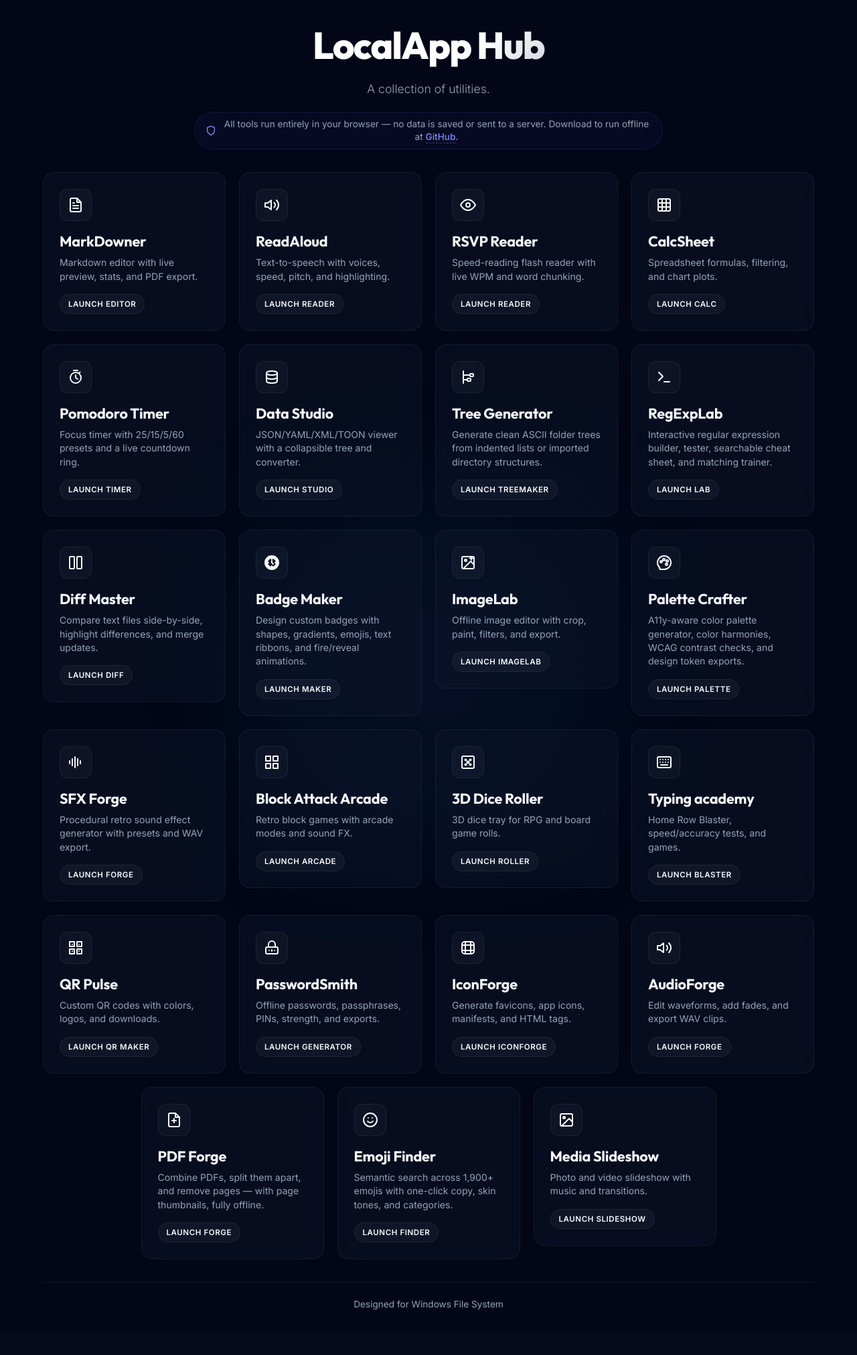
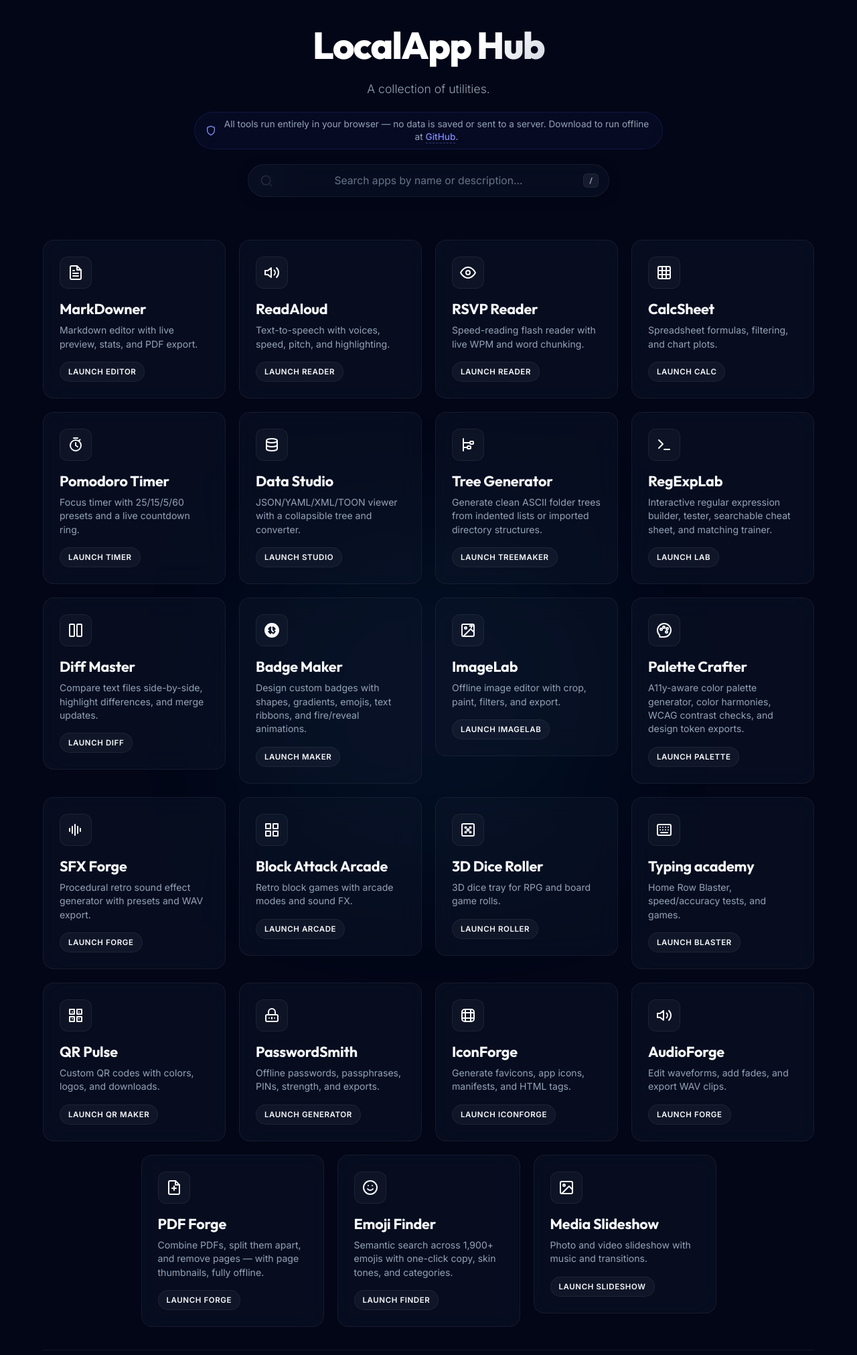
Before and after one commit to Echoshard/UtilityHub, a PHP site: page / in a window 1280 px wide. Shown: the top 2023 px of the page at 67% size. Before the commit the page ends 1955 px from the top, so only its background shows below. Run offline with PHP 8.4, Linux system fonts and the light colour scheme.

Commit message:
Search added

```diff
--- a/index.html
+++ b/index.html
@@ -52,6 +52,20 @@
                 </svg>
                 <span>All tools run entirely in your browser &mdash; no data is saved or sent to a server. Download to run offline at <a href="https://github.com/Echoshard/UtilityHub" target="_blank" rel="noopener noreferrer">GitHub</a>.</span>
             </div>
+
+            <!-- Live Search Bar -->
+            <div class="search-wrapper">
+                <div class="search-container">
+                    <svg viewBox="0 0 24 24" fill="none" stroke="currentColor" stroke-width="2" stroke-linecap="round" stroke-linejoin="round" class="search-icon">
+                        <circle cx="11" cy="11" r="8"></circle>
+                        <line x1="21" y1="21" x2="16.65" y2="16.65"></line>
+                    </svg>
+                    <input type="text" id="app-search" class="search-input" placeholder="Search apps by name or description..." autocomplete="off" spellcheck="false">
+                    <button type="button" id="search-clear-btn" class="search-clear-btn" title="Clear search">&times;</button>
+                    <span class="search-shortcut-badge">/</span>
+                </div>
+                <div id="search-counter" class="search-results-counter"></div>
+            </div>
         </header>
 
         <main class="hub-main">
@@ -490,7 +504,7 @@
                     </a>
 
                     <!-- Emoji Finder -->
-                    <a href="emojifinder/index.html" class="app-card emojifinder-card">
+                    <a href="emojifinder/index.html" class="app-card emojifinder-card" data-tags="emoji emojifinder emoticon smileys search finder copy unicode symbols skin tones reaction picker smiley search">
                         <div class="card-glow"></div>
                         <div class="card-icon-container">
                             <svg viewBox="0 0 24 24" class="card-icon" fill="none" stroke-width="2"
@@ -604,6 +618,86 @@
                 }
             });
         }
+
+        // --- LIVE SEARCH FILTERING ---
+        const searchInput = document.getElementById('app-search');
+        const searchClearBtn = document.getElementById('search-clear-btn');
+        const searchCounter = document.getElementById('search-counter');
+        const activeCards = document.querySelectorAll('.app-card:not(.disabled)');
+        const totalAppsCount = activeCards.length;
+
+        function filterApps() {
+            const query = searchInput.value.toLowerCase().trim();
+            let visibleCount = 0;
+
+            activeCards.forEach(card => {
+                const title = card.querySelector('.card-title')?.textContent.toLowerCase() || '';
+                const desc = card.querySelector('.card-description')?.textContent.toLowerCase() || '';
+                const badge = card.querySelector('.card-badge')?.textContent.toLowerCase() || '';
+                const tags = card.getAttribute('data-tags')?.toLowerCase() || '';
+
+                const matches = title.includes(query) || desc.includes(query) || badge.includes(query) || tags.includes(query);
+
+                if (matches) {
+                    card.classList.remove('search-hidden');
+                    visibleCount++;
+                } else {
+                    card.classList.add('search-hidden');
+                }
+            });
+
+            // Toggle clear button visibility
+            if (searchClearBtn) {
+                searchClearBtn.style.display = query.length > 0 ? 'block' : 'none';
+            }
+
+            // Update category section visibility if showing categories
+            if (SHOW_CATEGORIES) {
+                sections.forEach(section => {
+                    const hasVisibleCards = Array.from(section.querySelectorAll('.app-card:not(.disabled)'))
+                        .some(card => !card.classList.contains('search-hidden'));
+                    section.style.display = hasVisibleCards ? '' : 'none';
+                });
+            }
+
+            // Update result counter text
+            if (searchCounter) {
+                if (query.length === 0) {
+                    searchCounter.textContent = '';
+                } else if (visibleCount === 0) {
+                    searchCounter.textContent = 'No matching apps found';
+                } else if (visibleCount === 1) {
+                    searchCounter.textContent = 'Showing 1 app';
+                } else {
+                    searchCounter.textContent = `Showing ${visibleCount} of ${totalAppsCount} apps`;
+                }
+            }
+        }
+
+        if (searchInput) {
+            searchInput.addEventListener('input', filterApps);
+
+            // Clear search button listener
+            if (searchClearBtn) {
+                searchClearBtn.addEventListener('click', () => {
+                    searchInput.value = '';
+                    filterApps();
+                    searchInput.focus();
+                });
+            }
+
+            // Global keyboard shortcuts ('/' or 'Ctrl+K' to focus search, 'Escape' to clear and blur)
+            document.addEventListener('keydown', (e) => {
+                if ((e.key === '/' || (e.ctrlKey && e.key.toLowerCase() === 'k')) && document.activeElement !== searchInput) {
+                    e.preventDefault();
+                    searchInput.focus();
+                } else if (e.key === 'Escape' && document.activeElement === searchInput) {
+                    searchInput.value = '';
+                    filterApps();
+                    searchInput.blur();
+                }
+            });
+        }
     </script>
 </body>
 
--- a/style.css
+++ b/style.css
@@ -150,6 +150,127 @@ body {
     height: 16px;
     stroke: #818cf8;
     flex-shrink: 0;
+}
+
+/* Search Bar Styling */
+.search-wrapper {
+    margin-top: 22px;
+    position: relative;
+    width: 100%;
+    max-width: 540px;
+    margin-left: auto;
+    margin-right: auto;
+}
+
+.search-container {
+    position: relative;
+    display: flex;
+    align-items: center;
+}
+
+.search-icon {
+    position: absolute;
+    left: 18px;
+    width: 20px;
+    height: 20px;
+    stroke: var(--text-muted);
+    pointer-events: none;
+    transition: var(--transition);
+}
+
+.search-input {
+    width: 100%;
+    padding: 14px 44px;
+    font-family: var(--font-ui);
+    font-size: 0.98rem;
+    color: var(--text-primary);
+    background: var(--bg-glass);
+    border: 1px solid var(--border-color);
+    border-radius: 30px;
+    backdrop-filter: blur(20px);
+    outline: none;
+    text-align: center;
+    transition: var(--transition);
+    box-shadow: 0 4px 20px rgba(0, 0, 0, 0.2);
+}
+
+.search-input::placeholder {
+    color: #64748b;
+}
+
+.search-input:focus {
+    border-color: rgba(99, 102, 241, 0.5);
+    background: rgba(15, 23, 42, 0.75);
+    box-shadow: 0 0 25px rgba(99, 102, 241, 0.25), inset 0 0 10px rgba(99, 102, 241, 0.1);
+}
+
+.search-container:focus-within .search-icon {
+    stroke: #818cf8;
+}
+
+.search-shortcut-badge {
+    position: absolute;
+    right: 16px;
+    padding: 2px 8px;
+    font-size: 0.75rem;
+    font-family: var(--font-display);
+    font-weight: 600;
+    color: var(--text-muted);
+    background: rgba(255, 255, 255, 0.06);
+    border: 1px solid var(--border-color);
+    border-radius: 6px;
+    pointer-events: none;
+    transition: opacity 0.2s ease;
+}
+
+.search-container:focus-within .search-shortcut-badge {
+    opacity: 0;
+}
+
+.search-clear-btn {
+    position: absolute;
+    right: 14px;
+    background: none;
+    border: none;
+    color: var(--text-muted);
+    font-size: 1.25rem;
+    cursor: pointer;
+    padding: 2px 6px;
+    display: none;
+    border-radius: 50%;
+    line-height: 1;
+    transition: var(--transition);
+}
+
+.search-clear-btn:hover {
+    color: var(--text-primary);
+    background: rgba(255, 255, 255, 0.1);
+}
+
+.search-results-counter {
+    margin-top: 10px;
+    font-size: 0.85rem;
+    color: var(--text-muted);
+    min-height: 20px;
+    transition: opacity 0.2s ease;
+}
+
+/* App Card Live Shrink Animation */
+.app-card.search-hidden {
+    opacity: 0 !important;
+    transform: scale(0) !important;
+    flex-basis: 0 !important;
+    min-width: 0 !important;
+    max-width: 0 !important;
+    width: 0 !important;
+    padding: 0 !important;
+    margin: 0 !important;
+    border-width: 0 !important;
+    pointer-events: none !important;
+    visibility: hidden;
+    height: 0 !important;
+    overflow: hidden !important;
+    gap: 0 !important;
 }
 
 /* Category Sections */
```
Also changed, not shown: other parts of index.html (+22 -22 lines).
